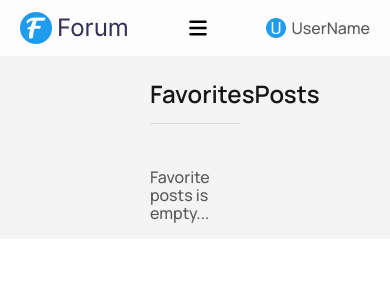
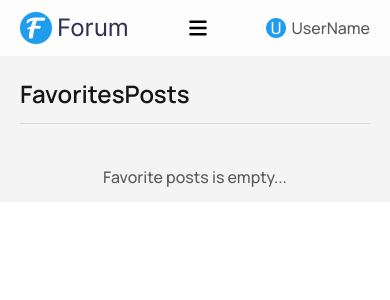
Before and after one commit to maybe-skiFF/forum-task, a React (Vite) app: page /favorites in a window 390 px wide. Shown: the top 300 px of the page. Built offline with nearby package versions, Linux system fonts and the light colour scheme.

Commit message:
feat: add adaptive styles for favorites posts page

```diff
--- a/src/components/FavoritesPostList/FavoritesPostList.module.css
+++ b/src/components/FavoritesPostList/FavoritesPostList.module.css
@@ -31,3 +31,15 @@
   font-size: 16px;
   color: var(--color-2);
 }
+
+@media (max-width: 1080px) {
+  .favoritesPostsListContainer {
+    padding: 0 50px;
+  }
+}
+
+@media (max-width: 600px) {
+  .favoritesPostsListContainer {
+    padding: 0 20px;
+  }
+}
```
